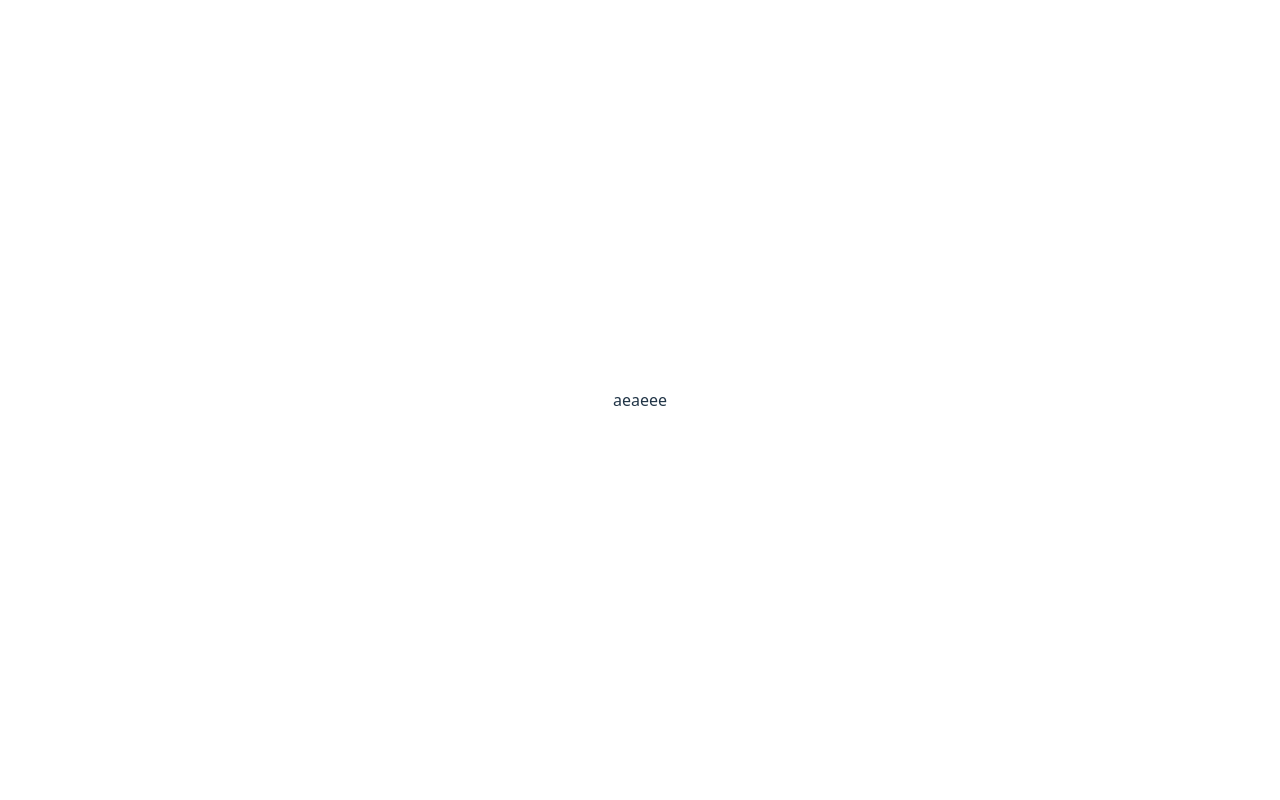
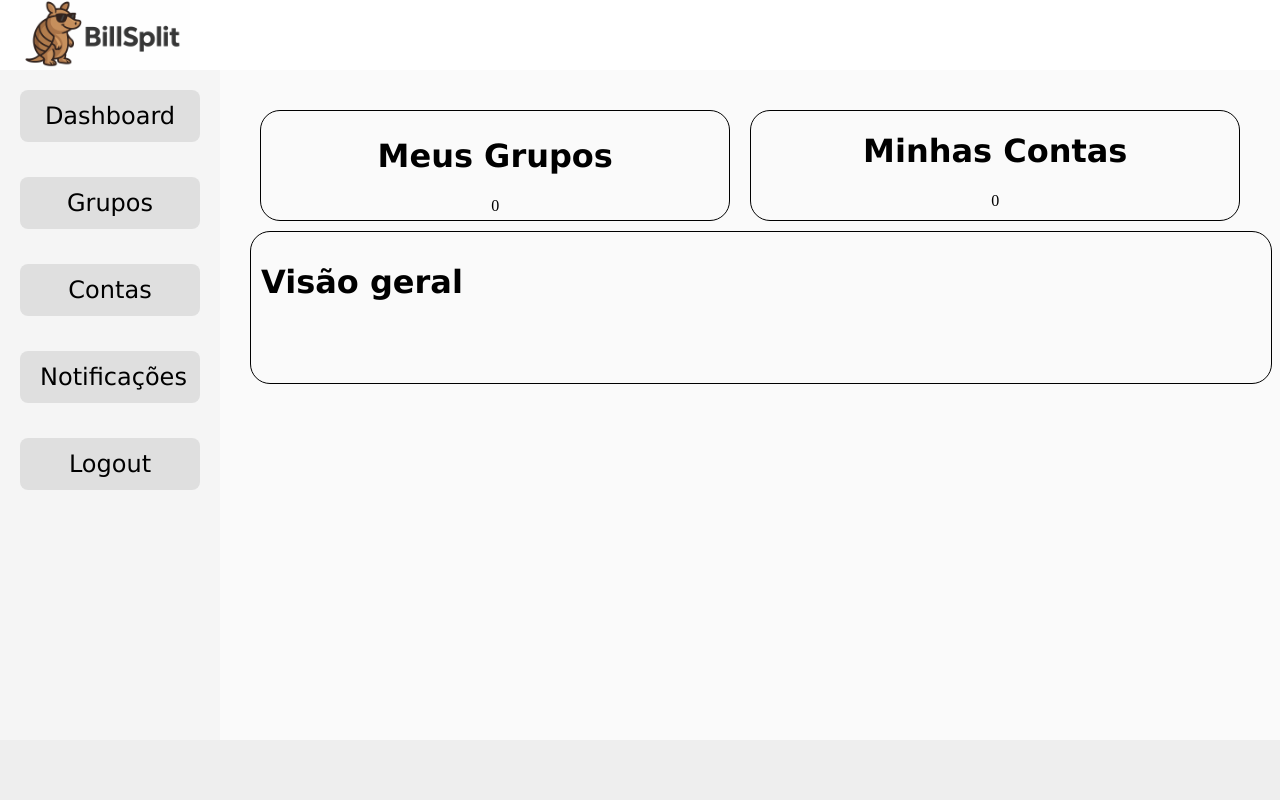
Before and after one commit to Desenvoltho-Hub/billsplit, a website built with Vite: page billsplit/index.html in a window 1280 px wide. Built offline with nearby package versions, Linux system fonts and the light colour scheme.

Commit message:
Dashboard semi-pronto

```diff
--- a/billsplit/index.html
+++ b/billsplit/index.html
@@ -1,13 +1,46 @@
-<!doctype html>
+<!DOCTYPE html>
 <html lang="en">
   <head>
     <meta charset="UTF-8" />
     <link rel="icon" type="image/svg+xml" href="/vite.svg" />
     <meta name="viewport" content="width=device-width, initial-scale=1.0" />
+    <link rel="stylesheet" href="./src/style.css" />
     <title>billsplit</title>
   </head>
   <body>
-    <div id="app"></div>
+    <nav>
+      <img src="/logo.png" class="logo" />
+    </nav>
+    <div class="sidebar">
+      <div class="sidebarbutton" id="dashboardbutton">Dashboard</div>
+      <div class="sidebarbutton" id="gruposbutton">Grupos</div>
+      <div class="sidebarbutton" id="contasbutton">Contas</div>
+      <div class="sidebarbutton" id="notificacoesbutton">Notificações</div>
+      <div class="sidebarbutton" id="logoutbutton">Logout</div>
+    </div>
+    <main id="main">
+      <div id="dashboard" class="dashboard">
+        <div id="cardgrupos" class="cardgrupos">
+         <h1>Meus Grupos</h1>
+          <div>
+            0
+          </div>
+        </div>
+        <div id="cardcontas" class="cardcontas">
+        <h1>Minhas Contas</h1>
+          <div>
+            0
+          </div>
+        </div>
+
+        <div class="visaogeral">
+          <h1>Visão geral</h1>
+        </div>
+
+      </div>
+    </main>
+
+    <footer></footer>
     <script type="module" src="/src/main.ts"></script>
   </body>
 </html>
--- a/billsplit/src/main.ts
+++ b/billsplit/src/main.ts
@@ -1,8 +1,24 @@
-import './style.css'
-import typescriptLogo from './typescript.svg'
-import viteLogo from '/vite.svg'
-import { setupCounter } from './counter.ts'
+const btnDashBoard = document.getElementById("dashboardbutton");
+//! ROTEADOR RAÇUDO
+const router = (input: string) => {
+  const windowClear = window.location.pathname.split("/");
 
-document.querySelector<HTMLDivElement>('#app')!.innerHTML = `
-  <div>aeaeee</div>
-`
+  switch (input) {
+    case "dashboard":
+
+        history.pushState("", "", "/dashboard");
+      const lastElement = document.getElementById(
+        windowClear[1]
+      ) as HTMLElement;
+
+      const dashboard = document.getElementById("dashboard") as HTMLElement;
+      dashboard.hidden = false;
+
+      break;
+    default:
+      break;
+  }
+};
+btnDashBoard?.addEventListener("click", () => {
+  router("dashboard");
+});
--- a/billsplit/src/style.css
+++ b/billsplit/src/style.css
@@ -1,96 +1,98 @@
-:root {
-  font-family: system-ui, Avenir, Helvetica, Arial, sans-serif;
-  line-height: 1.5;
-  font-weight: 400;
+body {
+  margin: 0;
+  padding: 0;
+  height: 100vh;
 
-  color-scheme: light dark;
-  color: rgba(255, 255, 255, 0.87);
-  background-color: #242424;
 
-  font-synthesis: none;
-  text-rendering: optimizeLegibility;
-  -webkit-font-smoothing: antialiased;
-  -moz-osx-font-smoothing: grayscale;
+  display: grid;
+  grid-template-columns: 220px 1fr;
+  grid-template-rows: 70px 1fr 60px;
 }
 
-a {
-  font-weight: 500;
-  color: #646cff;
-  text-decoration: inherit;
-}
-a:hover {
-  color: #535bf2;
+nav {
+  grid-column: 1 / 3;
+  display: flex;
+  align-items: center;
+  padding-left: 20px;
+  background: #ffffff;
+  height: 70px;
 }
 
-body {
-  margin: 0;
+/* SIDEBAR sempre fixa à esquerda */
+.sidebar {
+  grid-column: 1 / 2;
+  background: #f5f5f5;
+  padding: 10px;
+  text-align: center;;
   display: flex;
-  place-items: center;
-  min-width: 320px;
-  min-height: 100vh;
+  flex-direction: column;
+  gap: 15px;
 }
 
+.sidebarbutton {
+  padding: 12px 20px;
+  cursor: pointer;
+  background: #00000017;
+  border-radius: 8px;
+  margin: 10px;
+  font-size: x-large;
+  font-family: Verdana, Geneva, Tahoma, sans-serif;
+ transition: 0.5s;
+}
+.sidebarbutton:hover {
+ transition: 0.5s;
+ transform: scale(1.10);
+}
+.sidebarbutton:active {
+  transition: 0.5s;
+  transform: scale(0.90);
+  background-color: rgba(0, 255, 255, 0.199);
+}
+main {
+  grid-column: 2 / 3;
+  padding: 20px;
+  background: #fafafa;
+}
+footer {
+  grid-column: 1 / 3;
+  background: #eee;
+}
+.logo {
+  width: 170px;
+}
+.dashboard {
+  display: grid;
+  grid-template-columns: auto auto;
+  grid-template-rows: 1fr 1fr;
+  padding: 10px;
+  grid-template-areas:
+    "cardgrupos cardcontas"
+    "visaogeral visaogeral"
+}
+.cardgrupos {
+
+  border: 1px solid black;
+  grid-area: cardgrupos;
+  padding: 5px;
+  border-radius: 20px;
+  text-align: center;
+  margin: 10px;
+}
 h1 {
-  font-size: 3.2em;
-  line-height: 1.1;
+  font-family: Verdana, Geneva, Tahoma, sans-serif;
 }
-
-#app {
-  max-width: 1280px;
-  margin: 0 auto;
-  padding: 2rem;
+.cardcontas {
+  margin: 10px;
+  border: 1px solid black;
   text-align: center;
+  border-radius: 20px;
 }
-
-.logo {
-  height: 6em;
-  padding: 1.5em;
-  will-change: filter;
-  transition: filter 300ms;
+.visaogeral {
+  grid-area: visaogeral;
+  display: flex;
+  border-radius: 20px;
+  padding: 10px;
+  height: 100%;
+  width: 100%;
+  border: 1px solid black;
 }
-.logo:hover {
-  filter: drop-shadow(0 0 2em #646cffaa);
-}
-.logo.vanilla:hover {
-  filter: drop-shadow(0 0 2em #3178c6aa);
-}
-
-.card {
-  padding: 2em;
-}
-
-.read-the-docs {
-  color: #888;
-}
-
-button {
-  border-radius: 8px;
-  border: 1px solid transparent;
-  padding: 0.6em 1.2em;
-  font-size: 1em;
-  font-weight: 500;
-  font-family: inherit;
-  background-color: #1a1a1a;
-  cursor: pointer;
-  transition: border-color 0.25s;
-}
-button:hover {
-  border-color: #646cff;
-}
-button:focus,
-button:focus-visible {
-  outline: 4px auto -webkit-focus-ring-color;
-}
-
-@media (prefers-color-scheme: light) {
-  :root {
-    color: #213547;
-    background-color: #ffffff;
-  }
-  a:hover {
-    color: #747bff;
-  }
-  button {
-    background-color: #f9f9f9;
-  }
-}
```
Also changed, not shown: LuvaEng/LuvaEng.ts (deleted, +0 -47 lines), billsplit/src/counter.ts (deleted, +0 -9 lines), billsplit/public/logo.png (added).
